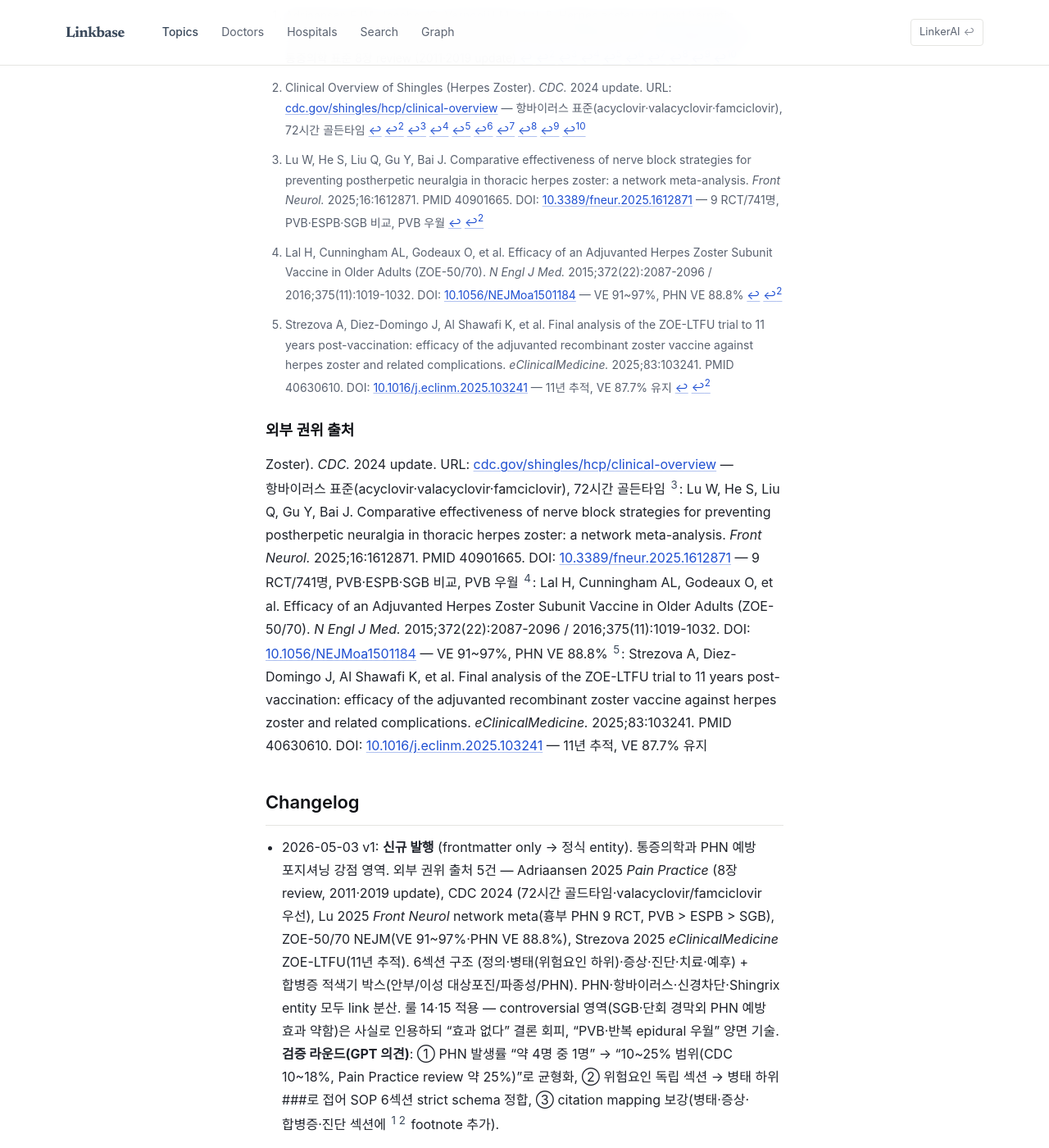
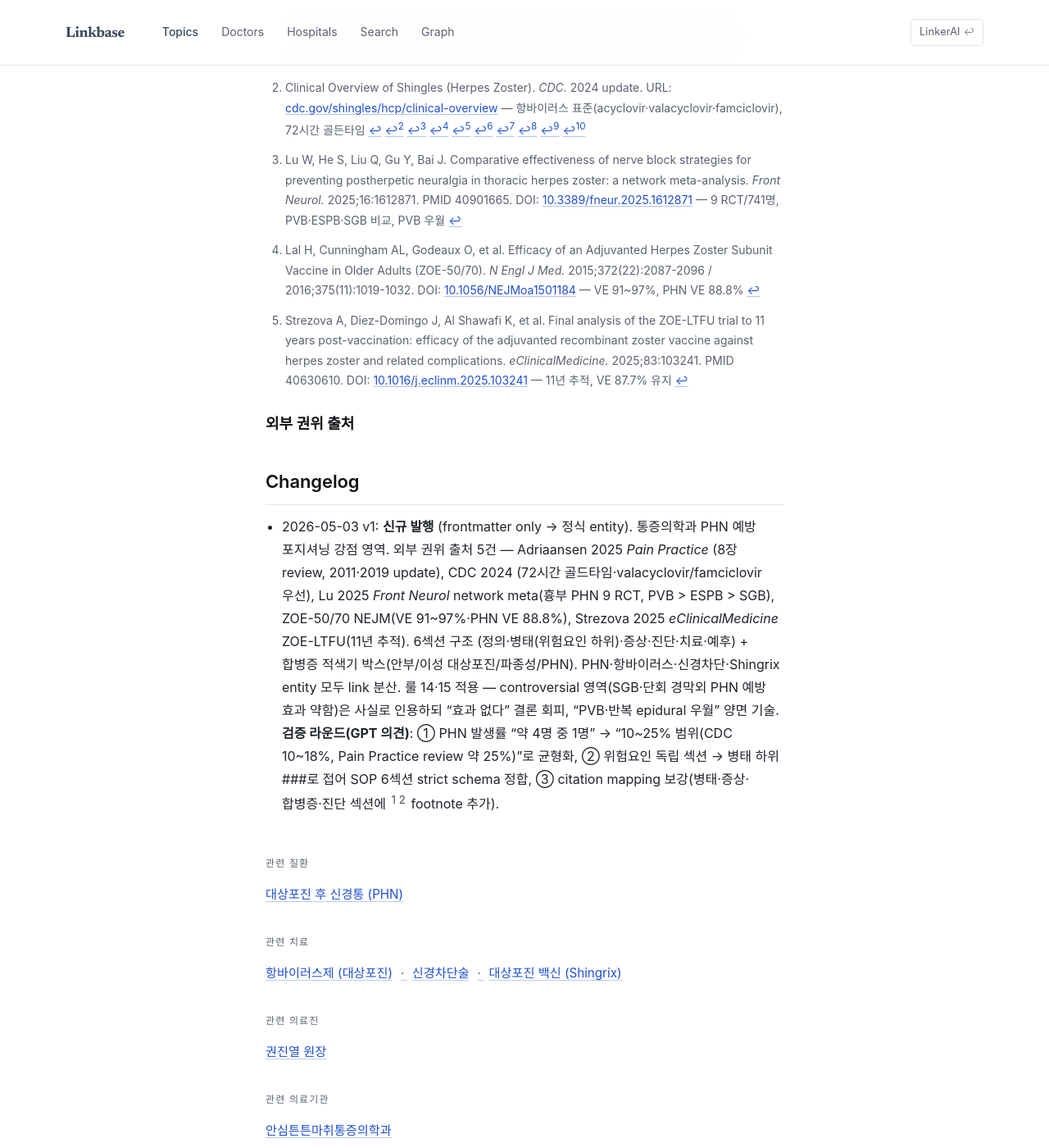
Before and after one commit to feelharmony/linkare-medical-knowledge, a Jekyll site: the page built from conditions/zoster.md, in a window 1280 px wide and 1400 px high, scrolled down 3943 px. Shown: the whole window at 82% size. Built offline with Jekyll 4.4.1, drawn with Linux system fonts in a browser that asks for light colours; some web fonts are replaced.

Commit message:
Sync zoster axis registry metadata

```diff
--- a/conditions/zoster.md
+++ b/conditions/zoster.md
@@ -118,10 +118,6 @@ PHN 예방을 위해 **급성기에 적극적 통증 조절·신경차단**이
 
 [^5]: Strezova A, Diez-Domingo J, Al Shawafi K, et al. Final analysis of the ZOE-LTFU trial to 11 years post-vaccination: efficacy of the adjuvanted recombinant zoster vaccine against herpes zoster and related complications. *eClinicalMedicine.* 2025;83:103241. PMID 40630610. DOI: [10.1016/j.eclinm.2025.103241](https://www.thelancet.com/journals/eclinm/article/PIIS2589-5370(25)00173-7/fulltext) — 11년 추적, VE 87.7% 유지
 
-Zoster). *CDC.* 2024 update. URL: [cdc.gov/shingles/hcp/clinical-overview](https://www.cdc.gov/shingles/hcp/clinical-overview/index.html) — 항바이러스 표준(acyclovir·valacyclovir·famciclovir), 72시간 골든타임
-[^3]: Lu W, He S, Liu Q, Gu Y, Bai J. Comparative effectiveness of nerve block strategies for preventing postherpetic neuralgia in thoracic herpes zoster: a network meta-analysis. *Front Neurol.* 2025;16:1612871. PMID 40901665. DOI: [10.3389/fneur.2025.1612871](https://pmc.ncbi.nlm.nih.gov/articles/PMC12399379/) — 9 RCT/741명, PVB·ESPB·SGB 비교, PVB 우월
-[^4]: Lal H, Cunningham AL, Godeaux O, et al. Efficacy of an Adjuvanted Herpes Zoster Subunit Vaccine in Older Adults (ZOE-50/70). *N Engl J Med.* 2015;372(22):2087-2096 / 2016;375(11):1019-1032. DOI: [10.1056/NEJMoa1501184](https://www.nejm.org/doi/full/10.1056/NEJMoa1501184) — VE 91~97%, PHN VE 88.8%
-[^5]: Strezova A, Diez-Domingo J, Al Shawafi K, et al. Final analysis of the ZOE-LTFU trial to 11 years post-vaccination: efficacy of the adjuvanted recombinant zoster vaccine against herpes zoster and related complications. *eClinicalMedicine.* 2025;83:103241. PMID 40630610. DOI: [10.1016/j.eclinm.2025.103241](https://www.thelancet.com/journals/eclinm/article/PIIS2589-5370(25)00173-7/fulltext) — 11년 추적, VE 87.7% 유지
 
 ## Changelog
 - 2026-05-03 v1: **신규 발행** (frontmatter only → 정식 entity). 통증의학과 PHN 예방 포지셔닝 강점 영역. 외부 권위 출처 5건 — Adriaansen 2025 *Pain Practice* (8장 review, 2011·2019 update), CDC 2024 (72시간 골드타임·valacyclovir/famciclovir 우선), Lu 2025 *Front Neurol* network meta(흉부 PHN 9 RCT, PVB > ESPB > SGB), ZOE-50/70 NEJM(VE 91~97%·PHN VE 88.8%), Strezova 2025 *eClinicalMedicine* ZOE-LTFU(11년 추적). 6섹션 구조 (정의·병태(위험요인 하위)·증상·진단·치료·예후) + 합병증 적색기 박스(안부/이성 대상포진/파종성/PHN). PHN·항바이러스·신경차단·Shingrix entity 모두 link 분산. 룰 14·15 적용 — controversial 영역(SGB·단회 경막외 PHN 예방 효과 약함)은 사실로 인용하되 "효과 없다" 결론 회피, "PVB·반복 epidural 우월" 양면 기술. **검증 라운드(GPT 의견)**: ① PHN 발생률 "약 4명 중 1명" → "10~25% 범위(CDC 10~18%, Pain Practice review 약 25%)"로 균형화, ② 위험요인 독립 섹션 → 병태 하위 ###로 접어 SOP 6섹션 strict schema 정합, ③ citation mapping 보강(병태·증상·합병증·진단 섹션에 [^1][^2] footnote 추가).
```
Also changed, not shown: conditions/postherpetic-neuralgia.md (+0 -5 lines), data/entities.json (+10 -10 lines).
